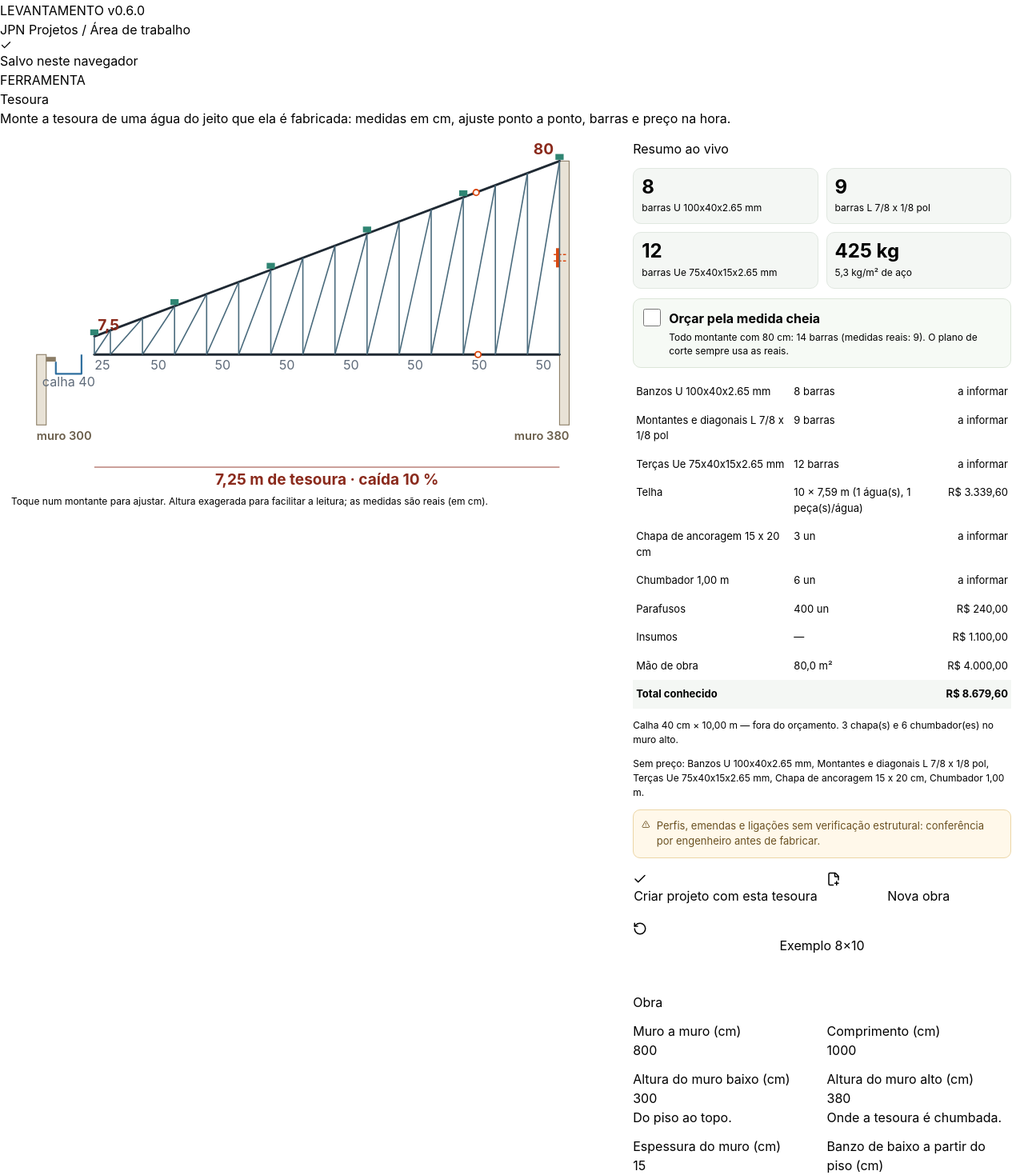
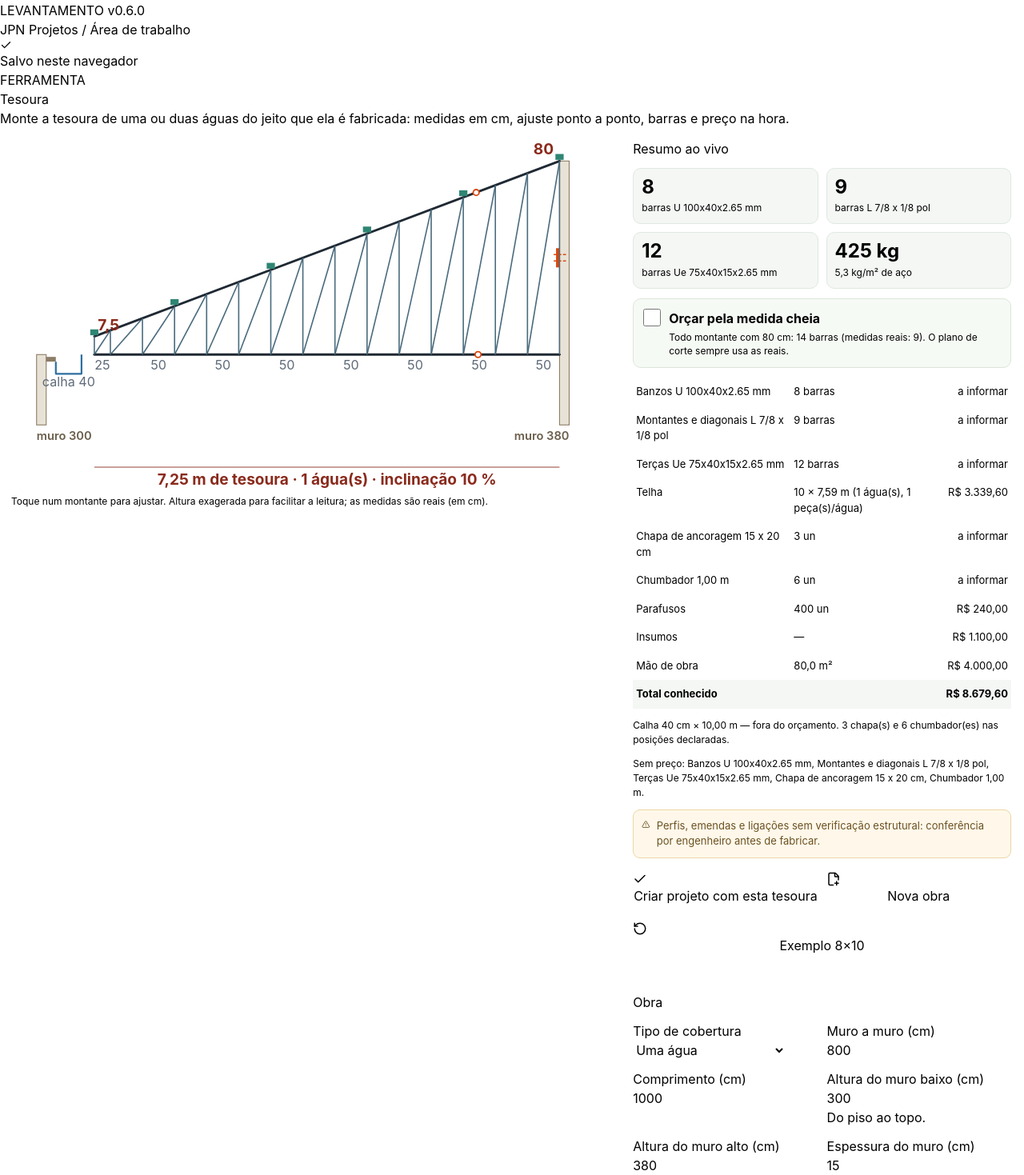
Before and after one commit to brunoJuniorBrz/JPN, a Next.js app: page /tesoura in a window 1280 px wide. Shown: the part 422-1891 px from the top of the page at 80% size. Built offline with nearby package versions, Linux system fonts and the light colour scheme.

Commit message:
feat(truss): select one/two slopes in editor, mirror elevations and price gutters explicitly

```diff
--- a/src/app/tesoura/page.tsx
+++ b/src/app/tesoura/page.tsx
@@ -9,10 +9,10 @@ import { applyTrussToProject } from "@/domain/truss-editor";
 export default function TrussPage() {
   const router = useRouter(), { data, saveProject, flush } = useData();
   return <section>
-    <PageHeading eyebrow="FERRAMENTA" title="Tesoura" description="Monte a tesoura de uma água do jeito que ela é fabricada: medidas em cm, ajuste ponto a ponto, barras e preço na hora." />
+    <PageHeading eyebrow="FERRAMENTA" title="Tesoura" description="Monte a tesoura de uma ou duas águas do jeito que ela é fabricada: medidas em cm, ajuste ponto a ponto, barras e preço na hora." />
     <TrussEditor applyLabel="Criar projeto com esta tesoura" onApply={t => {
       const base = newProject(data.settings);
-      base.name = `Cobertura uma água ${(t.spanMm / 1000).toLocaleString("pt-BR")} x ${(t.lengthMm / 1000).toLocaleString("pt-BR")} m`;
+      base.name = `Cobertura ${t.roofKind === "two-slopes" ? "duas águas" : "uma água"} ${(t.spanMm / 1000).toLocaleString("pt-BR")} x ${(t.lengthMm / 1000).toLocaleString("pt-BR")} m`;
       base.client = "Cliente a informar";
       const project = applyTrussToProject(base, t);
       saveProject(project);
--- a/src/components/truss/truss-editor.tsx
+++ b/src/components/truss/truss-editor.tsx
@@ -4,7 +4,7 @@ import { RotateCcw, Plus, Trash2, ArrowLeftRight, Check, TriangleAlert, FilePlus
 import { NumberField } from "@/components/number-field";
 import { Field, Input, Select } from "@/components/ui";
 import {
-  blankTruss, COMMON_PROFILES, fallPercent, purlinPositions, stations, tipOffsetMm, tomTrussDefaults, trussEditorSchema, trussIssues, trussLengthMm, trussPieces, trussSummary, withFall,
+  blankTruss, COMMON_PROFILES, fallPercent, roofPurlinPositions, slopeCount, stations, tipOffsetMm, tomTrussDefaults, trussEditorSchema, trussIssues, trussLengthMm, trussPiecesComplete, trussSummary, withFall,
   type TrussEditor as Truss,
 } from "@/domain/truss-editor";
 import styles from "./truss-editor.module.css";
@@ -19,8 +19,8 @@ function Cm({ label, mm, onMm, hint, min = 0, max = 100000 }: { label: string; m
 }
 
 function Drawing({ t, selected, onSelect }: { t: Truss; selected: number | null; onSelect: (i: number) => void }) {
-  const L = trussLengthMm(t), st = stations(t), pieces = trussPieces(t), purlins = purlinPositions(t), off = tipOffsetMm(t);
-  const th = t.walls.thicknessMm, sMin = -off - th, sMax = L + th;
+  const L = trussLengthMm(t), S = slopeCount(t), st = stations(t), pieces = trussPiecesComplete(t), purlins = roofPurlinPositions(t), off = tipOffsetMm(t);
+  const th = t.walls.thicknessMm, sMin = -off - th, sMax = L * S + th;
   const W = 1000, padL = 46, padR = 46, sx = (W - padL - padR) / (sMax - sMin);
   const vz = Math.min(sx * 4, 330 / Math.max(t.highHeightMm, 1)), stub = 120;
   const top = 40, H = top + t.highHeightMm * vz + stub + 110;
@@ -33,29 +33,30 @@ function Drawing({ t, selected, onSelect }: { t: Truss; selected: number | null;
   const panels = st.slice(1).map((s, i) => [st[i], s]);
   return <svg className={styles.drawing} viewBox={`0 0 ${W} ${H}`} role="img" aria-label="Elevação da tesoura com muros e calha (altura da tesoura exagerada para leitura)">
     <rect x={X(sMin)} y={Yw(t.walls.lowMm)} width={th * sx} height={wallBottom - Yw(t.walls.lowMm)} className={styles.wall}><title>Muro baixo {cm(t.walls.lowMm)} cm</title></rect>
-    <rect x={X(L)} y={Yw(t.walls.highMm)} width={th * sx} height={wallBottom - Yw(t.walls.highMm)} className={styles.wall}><title>Muro alto {cm(t.walls.highMm)} cm</title></rect>
+    <rect x={X(L * S)} y={Yw(S === 2 ? t.walls.lowMm : t.walls.highMm)} width={th * sx} height={wallBottom - Yw(S === 2 ? t.walls.lowMm : t.walls.highMm)} className={styles.wall}><title>{S === 2 ? "Muro do outro beiral" : "Muro alto"}</title></rect>
     <rect x={X(-off)} y={gTop + 4} width={g.supportMm * sx} height={8} className={styles.ledge}><title>Apoio da calha</title></rect>
     <path d={`M ${X(gx0)} ${gTop + (g.highSideMm - g.lowSideMm) * sx * 1.5} V ${gBot} H ${X(gx1)} V ${gTop}`} className={styles.gutter}><title>Calha {cm(g.widthMm)} cm</title></path>
-    <rect x={X(L) - 6} y={base - plateH / 2 - (base - Y(t.highHeightMm)) / 2} width={6} height={plateH} className={styles.plate}><title>Chapa de ancoragem</title></rect>
-    {Array.from({ length: t.anchor.boltsPerSupport }, (_, i) => { const yb = base - (base - Y(t.highHeightMm)) / 2 - plateH / 2 + plateH * (i + 1) / (t.anchor.boltsPerSupport + 1);
-      return <line key={i} x1={X(L) - 10} y1={yb} x2={X(L) + Math.min(t.anchor.boltLengthMm, th * 0.85) * sx} y2={yb} className={styles.bolt} />; })}
+    {S === 2 && <path d={`M ${X(2 * L - gx0)} ${gTop + (g.highSideMm - g.lowSideMm) * sx * 1.5} V ${gBot} H ${X(2 * L - gx1)} V ${gTop}`} className={styles.gutter}><title>Calha do beiral direito</title></path>}
+    {(S === 2 ? [0, 2 * L] : [L]).map(x => <rect key={x} x={X(x) - 6} y={base - plateH / 2 - (base - Y(t.highHeightMm)) / 2} width={6} height={plateH} className={styles.plate}><title>Posição declarada da chapa (sem verificação)</title></rect>)}
+    {(S === 2 ? [0, 2 * L] : [L]).flatMap(x => Array.from({ length: t.anchor.boltsPerSupport }, (_, i) => { const yb = base - (base - Y(t.highHeightMm)) / 2 - plateH / 2 + plateH * (i + 1) / (t.anchor.boltsPerSupport + 1);
+      return <line key={`${x}-${i}`} x1={X(x) - 10} y1={yb} x2={X(x) + Math.min(t.anchor.boltLengthMm, th * 0.85) * sx} y2={yb} className={styles.bolt} />; }))}
     {pieces.filter(p => p.kind === "D").map(p => <line key={p.id} x1={X(p.a[0])} y1={Y(p.a[1])} x2={X(p.b[0])} y2={Y(p.b[1])} className={styles.web} />)}
     {pieces.filter(p => p.kind === "BI" || p.kind === "BS").map(p => <line key={p.id} x1={X(p.a[0])} y1={Y(p.a[1])} x2={X(p.b[0])} y2={Y(p.b[1])} className={styles.chord} />)}
-    {pieces.filter(p => p.kind === "BI" || p.kind === "BS").filter(p => p.id.endsWith("-A") && p.b[0] < L - 1).map(p => <circle key={`e${p.id}`} cx={X(p.b[0])} cy={Y(p.b[1])} r={5} className={styles.splice}><title>Emenda do banzo</title></circle>)}
-    {st.map((s, i) => <g key={s} onClick={() => onSelect(i)} className={selected === i ? styles.selected : styles.post} role="button" aria-label={`Montante ${i + 1}, ${cm(s)} cm da ponta`}>
+    {pieces.filter(p => p.kind === "BI" || p.kind === "BS").filter(p => p.id.endsWith("-A") && p.b[0] < L * S - 1).map(p => <circle key={`e${p.id}`} cx={X(p.b[0])} cy={Y(p.b[1])} r={5} className={styles.splice}><title>Emenda do banzo</title></circle>)}
+    {st.map((s, i) => <g key={s} tabIndex={0} onClick={() => onSelect(i)} onKeyDown={e => { if (e.key === "Enter" || e.key === " ") { e.preventDefault(); onSelect(i); } }} className={selected === i ? styles.selected : styles.post} role="button" aria-label={`Montante ${i + 1}, ${cm(s)} cm da ponta`}>
       <line x1={X(s)} y1={Y(0)} x2={X(s)} y2={Y(t.tipHeightMm + (t.highHeightMm - t.tipHeightMm) * s / L)} />
       <rect x={X(s) - 9} y={Y(t.highHeightMm) - 10} width={18} height={Y(0) - Y(t.highHeightMm) + 20} fill="transparent" stroke="none" />
     </g>)}
     {purlins.map((p, i) => { const z = t.tipHeightMm + (t.highHeightMm - t.tipHeightMm) * p.sMm / L;
-      return <rect key={i} x={X(p.sMm) - 7} y={Y(z) - 12} width={14} height={10} className={p.onNode ? styles.purlin : styles.purlinOff}><title>{p.onNode ? "Terça no nó" : "Terça fora de nó"}</title></rect>; })}
+      return <rect key={i} x={X(p.xMm) - 7} y={Y(z) - 12} width={14} height={10} className={p.onNode ? styles.purlin : styles.purlinOff}><title>{p.onNode ? "Terça no nó" : "Terça fora de nó"}</title></rect>; })}
     <text x={X(sMin)} y={wallBottom + 26} className={styles.wallText} textAnchor="start">muro {cm(t.walls.lowMm)}</text>
-    <text x={X(sMax)} y={wallBottom + 26} className={styles.wallText} textAnchor="end">muro {cm(t.walls.highMm)}</text>
+    <text x={X(sMax)} y={wallBottom + 26} className={styles.wallText} textAnchor="end">muro {cm(S === 2 ? t.walls.lowMm : t.walls.highMm)}</text>
     <text x={X((gx0 + gx1) / 2)} y={gBot + 22} className={styles.dim}>calha {cm(g.widthMm)}</text>
     {panels.map(([a, b], i) => (panels.length <= 12 || i % 2 === 0 || i === panels.length - 1) && <text key={a} x={X((a + b) / 2)} y={base + 26} className={styles.dim}>{cm(b - a)}</text>)}
-    <line x1={X(0)} y1={H - 38} x2={X(L)} y2={H - 38} className={styles.dimLine} />
-    <text x={X(L / 2)} y={H - 8} className={styles.dimStrong}>{m(L)} m de tesoura · caída {fallPercent(t).toLocaleString("pt-BR", { maximumFractionDigits: 1 })} %</text>
+    <line x1={X(0)} y1={H - 38} x2={X(L * S)} y2={H - 38} className={styles.dimLine} />
+    <text x={X(L * S / 2)} y={H - 8} className={styles.dimStrong}>{m(L * S)} m de tesoura · {S} água(s) · inclinação {fallPercent(t).toLocaleString("pt-BR", { maximumFractionDigits: 1 })} %</text>
     <text x={X(0) + 6} y={Y(t.tipHeightMm) - 10} className={styles.dimSide} textAnchor="start">{cm(t.tipHeightMm)}</text>
-    <text x={X(L) - 10} y={Y(t.highHeightMm) - 12} className={styles.dimSide} textAnchor="end">{cm(t.highHeightMm)}</text>
+    <text x={X(L) - 10} y={Y(t.highHeightMm) - 12} className={styles.dimSide} textAnchor="end">{cm(t.highHeightMm)}{S === 2 ? " (cumeeira)" : ""}</text>
   </svg>;
 }
 
@@ -109,7 +110,7 @@ export function TrussEditor({ initial, onApply, applyLabel }: { initial?: Truss;
             {result.s.lines.map(l => <tr key={l.item}><td>{l.item}</td><td>{l.qty}</td><td>{l.cents === null ? <em>a informar</em> : brl(l.cents)}</td></tr>)}
             <tr className={styles.total}><td>Total conhecido</td><td></td><td>{brl(result.s.knownCents)}</td></tr>
           </tbody></table>
-          <p className={styles.muted}>{result.s.gutterLine}. {result.s.plates} chapa(s) e {result.s.bolts} chumbador(es) no muro alto.</p>
+          <p className={styles.muted}>{result.s.gutterLine}. {result.s.plates} chapa(s) e {result.s.bolts} chumbador(es) nas posições declaradas.</p>
           {result.s.missing.length > 0 && <p className={styles.muted}>Sem preço: {result.s.missing.join(", ")}.</p>}
         </>}
         {result.issues.map(i => <p key={i.message} className={i.level === "erro" ? styles.error : styles.warn}><TriangleAlert size={15} />{i.message}</p>)}
@@ -124,10 +125,12 @@ export function TrussEditor({ initial, onApply, applyLabel }: { initial?: Truss;
       <section className={styles.card}>
         <h3>Obra</h3>
         <div className={styles.grid}>
+          <Field label="Tipo de cobertura"><Select value={t.roofKind} onChange={e => set({ roofKind: e.target.value as Truss["roofKind"], stationsMm: null, flippedPanels: [] })}><option value="one-slope">Uma água</option><option value="two-slopes">Duas águas simétricas</option></Select></Field>
           <Cm label="Muro a muro (cm)" mm={t.spanMm} onMm={spanMm => set({ spanMm, stationsMm: null })} min={100} />
           <Cm label="Comprimento (cm)" mm={t.lengthMm} onMm={lengthMm => set({ lengthMm })} min={100} />
           <Cm label="Altura do muro baixo (cm)" mm={t.walls.lowMm} onMm={v => set({ walls: { ...t.walls, lowMm: v } })} hint="Do piso ao topo." />
-          <Cm label="Altura do muro alto (cm)" mm={t.walls.highMm} onMm={v => set({ walls: { ...t.walls, highMm: v } })} hint="Onde a tesoura é chumbada." />
+          {t.roofKind === "one-slope" && <Cm label="Altura do muro alto (cm)" mm={t.walls.highMm} onMm={v => set({ walls: { ...t.walls, highMm: v } })} hint="Referência para a ancoragem no lado alto." />}
+          {t.roofKind === "two-slopes" && <p className={styles.muted}>Duas águas: mesmo nível nos dois beirais, cumeeira central e calhas dos dois lados. Sem atribuir vínculos ou ligações.</p>}
           <Cm label="Espessura do muro (cm)" mm={t.walls.thicknessMm} onMm={v => set({ walls: { ...t.walls, thicknessMm: v } })} min={5} />
           <Cm label="Banzo de baixo a partir do piso (cm)" mm={t.supportZMm} onMm={supportZMm => set({ supportZMm })} hint="Altura de apoio da tesoura." />
           <NumberField label="Tesouras" value={t.trusses} min={2} max={60} decimals={0} onChange={v => v !== null && set({ trusses: v })} hint={`A cada ${m(t.lengthMm / (t.trusses - 1))} m`} />
@@ -142,14 +145,15 @@ export function TrussEditor({ initial, onApply, applyLabel }: { initial?: Truss;
           <Cm label="Lado menor da calha (cm)" mm={t.gutter.lowSideMm} onMm={v => set({ gutter: { ...t.gutter, lowSideMm: v } })} hint="Lado da telha." />
           <Cm label="Lado maior da calha (cm)" mm={t.gutter.highSideMm} onMm={v => set({ gutter: { ...t.gutter, highSideMm: v } })} hint="Lado do muro." />
         </div>
-        <label className={styles.toggle}><input type="checkbox" checked={t.gutter.budgeted} onChange={e => set({ gutter: { ...t.gutter, budgeted: e.target.checked } })} /><span><strong>Calha entra no orçamento</strong><small>Desligado: a calha aparece no desenho, mas não soma.</small></span></label>
+        <label className={styles.toggle}><input type="checkbox" checked={t.gutter.budgeted} onChange={e => set({ gutter: { ...t.gutter, budgeted: e.target.checked } })} /><span><strong>Calha entra no orçamento</strong><small>Desligado: a calha aparece no desenho, mas não soma. Com duas águas, o comprimento é contado nos dois beirais.</small></span></label>
+        {t.gutter.budgeted && <NumberField label="Calha (R$/metro)" money value={t.gutter.pricePerMCents} min={0} max={100000} decimals={2} onChange={v => set({ gutter: { ...t.gutter, pricePerMCents: v } })} hint="Sem preço informado, o custo fica pendente." />}
       </section>
       <section className={styles.card}>
-        <h3>Tesoura</h3>
+        <h3>Geometria da tesoura</h3>
         <div className={styles.grid}>
           <Cm label="Altura na ponta (cm)" mm={t.tipHeightMm} onMm={tipHeightMm => set({ tipHeightMm })} min={0.1} />
-          <Cm label="Altura no lado alto (cm)" mm={t.highHeightMm} onMm={highHeightMm => set({ highHeightMm })} min={0.1} />
-          <NumberField label="Caída (%)" value={Math.round(fallPercent(t) * 100) / 100} min={0.5} max={60} decimals={2} onChange={v => v !== null && setT(prev => withFall(prev, v))} hint="Muda a altura do lado alto." />
+          <Cm label={t.roofKind === "two-slopes" ? "Altura na cumeeira (cm)" : "Altura no lado alto (cm)"} mm={t.highHeightMm} onMm={highHeightMm => set({ highHeightMm })} min={0.1} />
+          <NumberField label="Caída (%)" value={Math.round(fallPercent(t) * 100) / 100} min={0.5} max={60} decimals={2} onChange={v => v !== null && setT(prev => withFall(prev, v))} hint={t.roofKind === "two-slopes" ? "Inclinação de cada água, muda a cumeeira." : "Muda a altura do lado alto."} />
           <Cm label="Painel (cm)" mm={t.panelMm} onMm={panelMm => set({ panelMm, stationsMm: null, flippedPanels: [] })} min={10} />
           <Field label="Contar painéis a partir"><Select value={t.countFrom} onChange={e => set({ countFrom: e.target.value as Truss["countFrom"], stationsMm: null, flippedPanels: [] })}><option value="high">do lado alto (sobra na ponta)</option><option value="low">da ponta (sobra no alto)</option></Select></Field>
           <Field label="Diagonais"><Select value={t.diagonal} onChange={e => set({ diagonal: e.target.value as Truss["diagonal"], flippedPanels: [] })}><option value="to-high">subindo para o lado alto</option><option value="to-low">subindo para a ponta</option><option value="x">em X</option><option value="none">sem diagonal</option></Select></Field>
@@ -158,11 +162,11 @@ export function TrussEditor({ initial, onApply, applyLabel }: { initial?: Truss;
         {t.stationsMm && <button type="button" className="button secondary" onClick={() => set({ stationsMm: null, flippedPanels: [] })}><RotateCcw size={16} />Desfazer ajustes ponto a ponto ({st.length} montantes)</button>}
       </section>
       <section className={styles.card}>
-        <h3>Ancoragem no muro alto</h3>
+        <h3>{t.roofKind === "two-slopes" ? "Ancoragens nos dois beirais" : "Ancoragem no muro alto"}</h3>
         <div className={styles.grid}>
           <Cm label="Chapa largura (cm)" mm={t.anchor.plateWidthMm} onMm={v => set({ anchor: { ...t.anchor, plateWidthMm: v } })} />
           <Cm label="Chapa altura (cm)" mm={t.anchor.plateHeightMm} onMm={v => set({ anchor: { ...t.anchor, plateHeightMm: v } })} />
-          <NumberField label="Chumbadores por tesoura" value={t.anchor.boltsPerSupport} min={0} max={20} decimals={0} onChange={v => v !== null && set({ anchor: { ...t.anchor, boltsPerSupport: v } })} />
+          <NumberField label={t.roofKind === "two-slopes" ? "Chumbadores por beiral/tesoura" : "Chumbadores por tesoura"} value={t.anchor.boltsPerSupport} min={0} max={20} decimals={0} onChange={v => v !== null && set({ anchor: { ...t.anchor, boltsPerSupport: v } })} />
           <Cm label="Comprimento do chumbador (cm)" mm={t.anchor.boltLengthMm} onMm={v => set({ anchor: { ...t.anchor, boltLengthMm: v } })} />
           <NumberField label="Chapa (R$/un)" money value={t.anchor.platePriceCents} min={0} max={100000} decimals={2} onChange={v => set({ anchor: { ...t.anchor, platePriceCents: v } })} />
           <NumberField label="Chumbador (R$/un)" money value={t.anchor.boltPriceCents} min={0} max={100000} decimals={2} onChange={v => set({ anchor: { ...t.anchor, boltPriceCents: v } })} />
@@ -171,8 +175,8 @@ export function TrussEditor({ initial, onApply, applyLabel }: { initial?: Truss;
       <section className={styles.card}>
         <h3>Terças</h3>
         <div className={styles.grid}>
-          <NumberField label="Linhas de terça" value={t.purlinLines} min={2} max={60} decimals={0} onChange={v => v !== null && set({ purlinLines: v })} />
-          <Cm label="Espaço a partir do lado alto (cm)" mm={t.purlinStepMm} onMm={purlinStepMm => set({ purlinStepMm })} min={30} hint="A última terça fica na ponta." />
+          <NumberField label={t.roofKind === "two-slopes" ? "Linhas de terça por água" : "Linhas de terça"} value={t.purlinLines} min={2} max={60} decimals={0} onChange={v => v !== null && set({ purlinLines: v })} />
+          <Cm label={t.roofKind === "two-slopes" ? "Espaço a partir da cumeeira (cm)" : "Espaço a partir do lado alto (cm)"} mm={t.purlinStepMm} onMm={purlinStepMm => set({ purlinStepMm })} min={30} hint="A última terça fica na ponta." />
         </div>
       </section>
       <section className={styles.card}>
```
